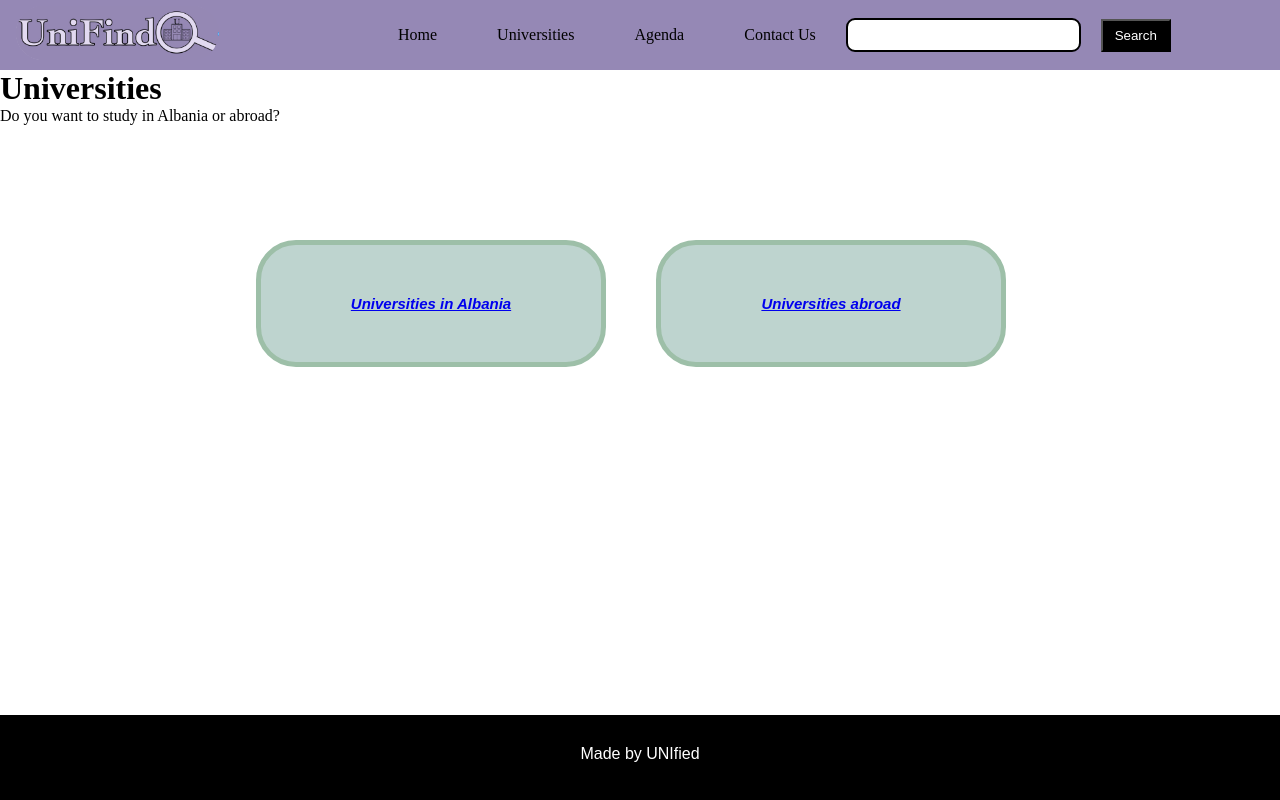
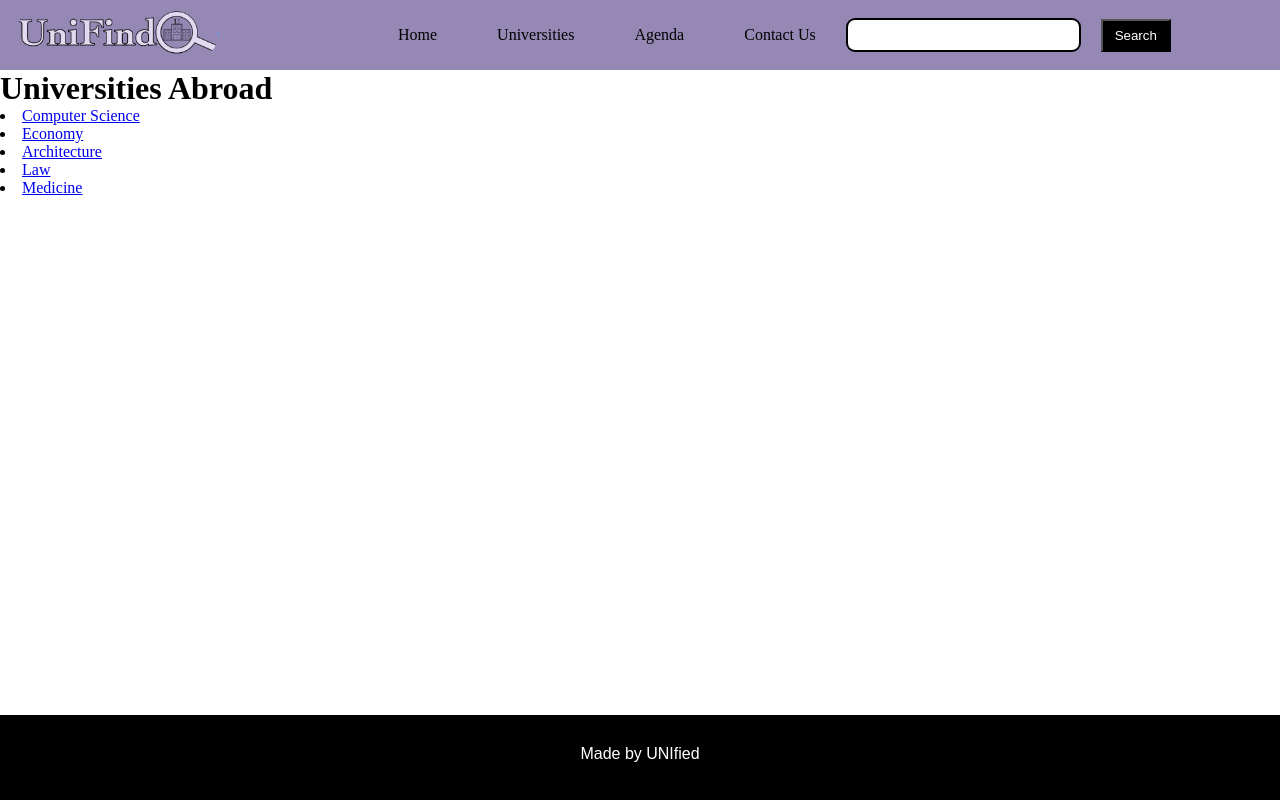
Before and after one commit to EsterCoding/UNIfied_UniFind, a React (Create React App) app: page /universities/Abroad in a window 1280 px wide. Built offline with nearby package versions, Linux system fonts and the light colour scheme.

Commit message:
two other pages

```diff
--- a/src/App.js
+++ b/src/App.js
@@ -1,6 +1,6 @@
 import './App.css';
 import { BrowserRouter, Link, Routes, Route } from 'react-router-dom'
-import Universities from './Universities.js';
+import UniversitiesRouter from './UniversitiesRouter.js';
 import Home from './Home.js';
 import logo from './logo.png'
 
@@ -27,7 +27,7 @@ function App() {
 
           <Routes>
             <Route path={"home/*"} element={<Home />} />
-            <Route path={"universities/*"} element={<Universities />} />
+            <Route path={"universities/*"} element={<UniversitiesRouter />} />
           </Routes>
         </BrowserRouter>
         <footer className="footer">
--- a/src/Universities.js
+++ b/src/Universities.js
@@ -1,7 +1,6 @@
 import { Link, Routes, Route } from 'react-router-dom'
-import { BrowserRouter } from 'react-router-dom'
-import UniversitiesInAlbania from './UniversitiesInAlbania'
-import UniversitiesAbroad from './UniversitiesAbroad'
+import Albania from './Albania'
+import Abroad from './Abroad'
 
 function Universities() {
     return (
@@ -13,15 +12,15 @@ function Universities() {
             </nav>
           <div class="university-buttons">
             <button class="two-buttons">
-              <Link to="/universities/universities-in-albania">Universities in Albania</Link>
+              <Link to="/universities/Albania">Universities in Albania</Link>
             </button>
             <button class="two-buttons">
-              <Link to="/universities/universities-abroad">Universities abroad</Link>
+              <Link to="/universities/Abroad">Universities abroad</Link>
             </button>
           </div>
             <Routes>
-                <Route path="universities-in-albania/" element={<UniversitiesInAlbania />} />
-                <Route path="universities-abroad/" element={<UniversitiesAbroad />} />
+                <Route path="Albania/" element={<Albania />} />
+                <Route path="Abroad/" element={<Abroad />} />
             </Routes>
         </div>
     )
--- /dev/null
+++ b/src/UniversitiesRouter.js
@@ -0,0 +1,18 @@
+import { Route, Routes } from 'react-router-dom'
+import Universities from './Universities'
+import Albania from './Albania'
+import Abroad from './Abroad'
+
+function UniversitiesRouter() {
+    return (
+        <div>
+            <Routes>
+                <Route path="" element={<Universities />} />
+                <Route path="Albania" element={<Albania />} />
+                <Route path="Abroad" element={<Abroad />} />
+            </Routes>
+        </div>
+    )
+}
+
+export default UniversitiesRouter
```
Also changed, not shown: src/UniversitiesAbroad.js (deleted), src/UniversitiesInAlbania.js (deleted).
